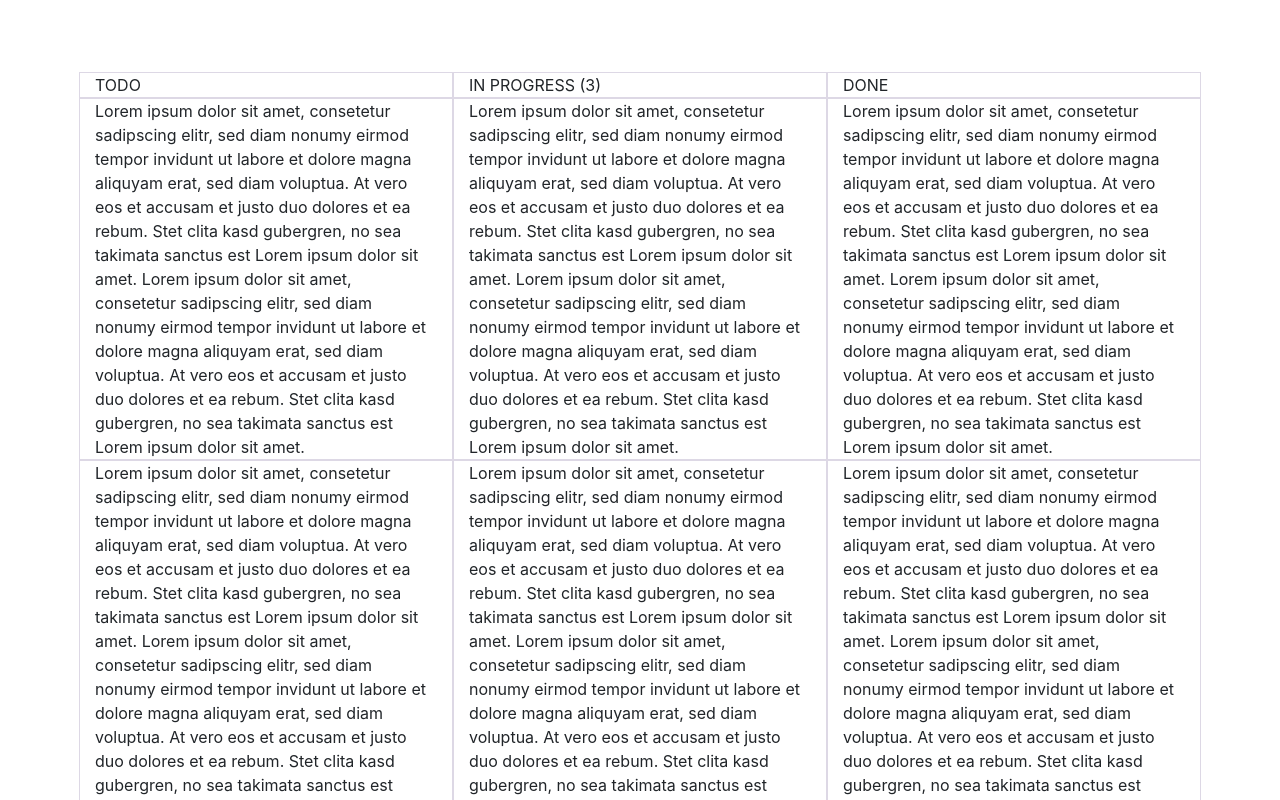
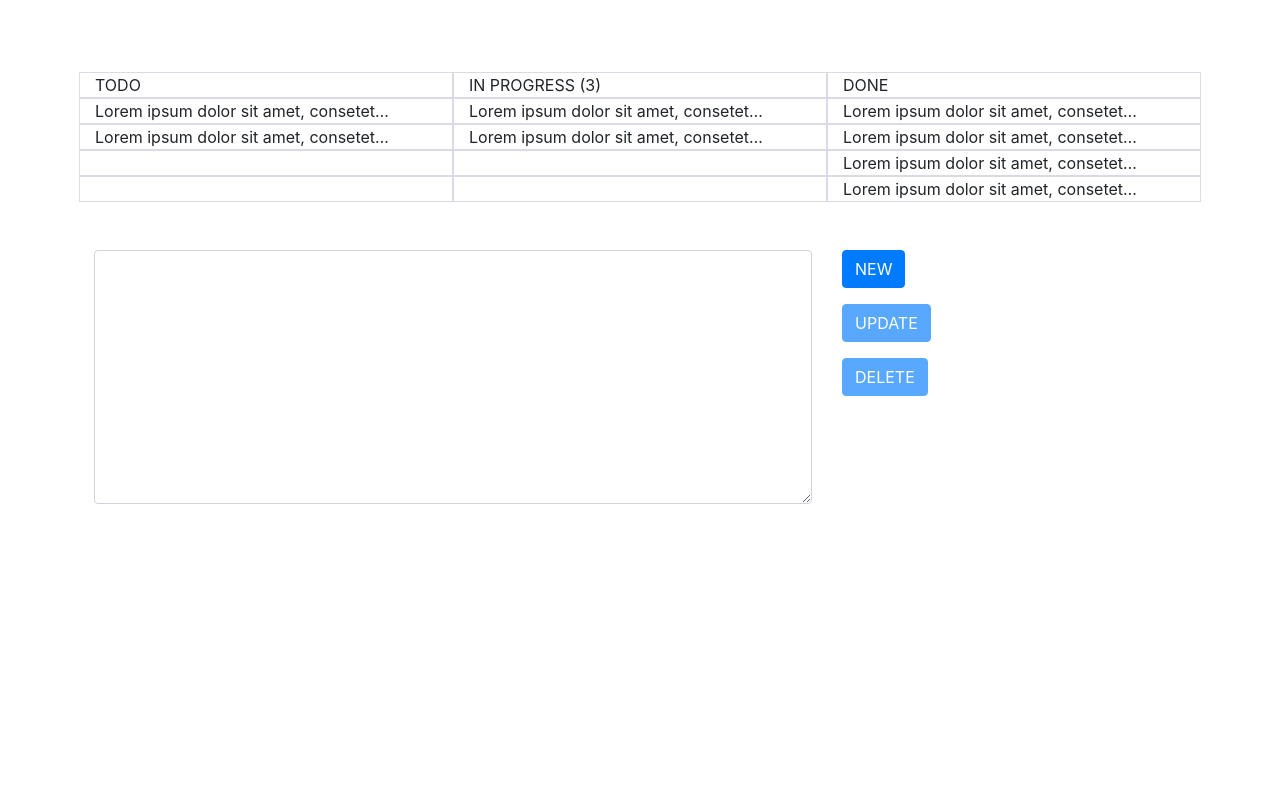
Before and after one commit to Haufe-CleanCode/Haufe.CleanCode.Kanban, an Angular app in the folder kanbanboard/kanbanboard.ui/kanbanboard-ui/: page / in a window 1280 px wide. Shown: the top 800 px of the page. Built offline with nearby package versions, Linux system fonts and the light colour scheme.

Commit message:
truncate text

```diff
--- a/kanbanboard/kanbanboard.ui/kanbanboard-ui/src/app/app.component.html
+++ b/kanbanboard/kanbanboard.ui/kanbanboard-ui/src/app/app.component.html
@@ -8,7 +8,7 @@
     </div>
     <div class="row" *ngFor="let row of getRowCount(columns); let i = index;">
       <div class="col"  *ngFor="let column of columns" (click)="setSelectedItem(column.items[i])">
-        {{ column.items[i]?.text }}
+        <span class="truncate">{{ column.items[i]?.text }}</span>
       </div>
     </div>
   </div>
--- a/kanbanboard/kanbanboard.ui/kanbanboard-ui/src/app/app.component.scss
+++ b/kanbanboard/kanbanboard.ui/kanbanboard-ui/src/app/app.component.scss
@@ -10,3 +10,11 @@ span.danger {
   color: red;
   font-weight: bold;
 }
+
+.truncate {
+  max-width: 300px;
+  white-space: nowrap;
+  overflow: hidden;
+  text-overflow: ellipsis;
+  display: block;
+}
```
